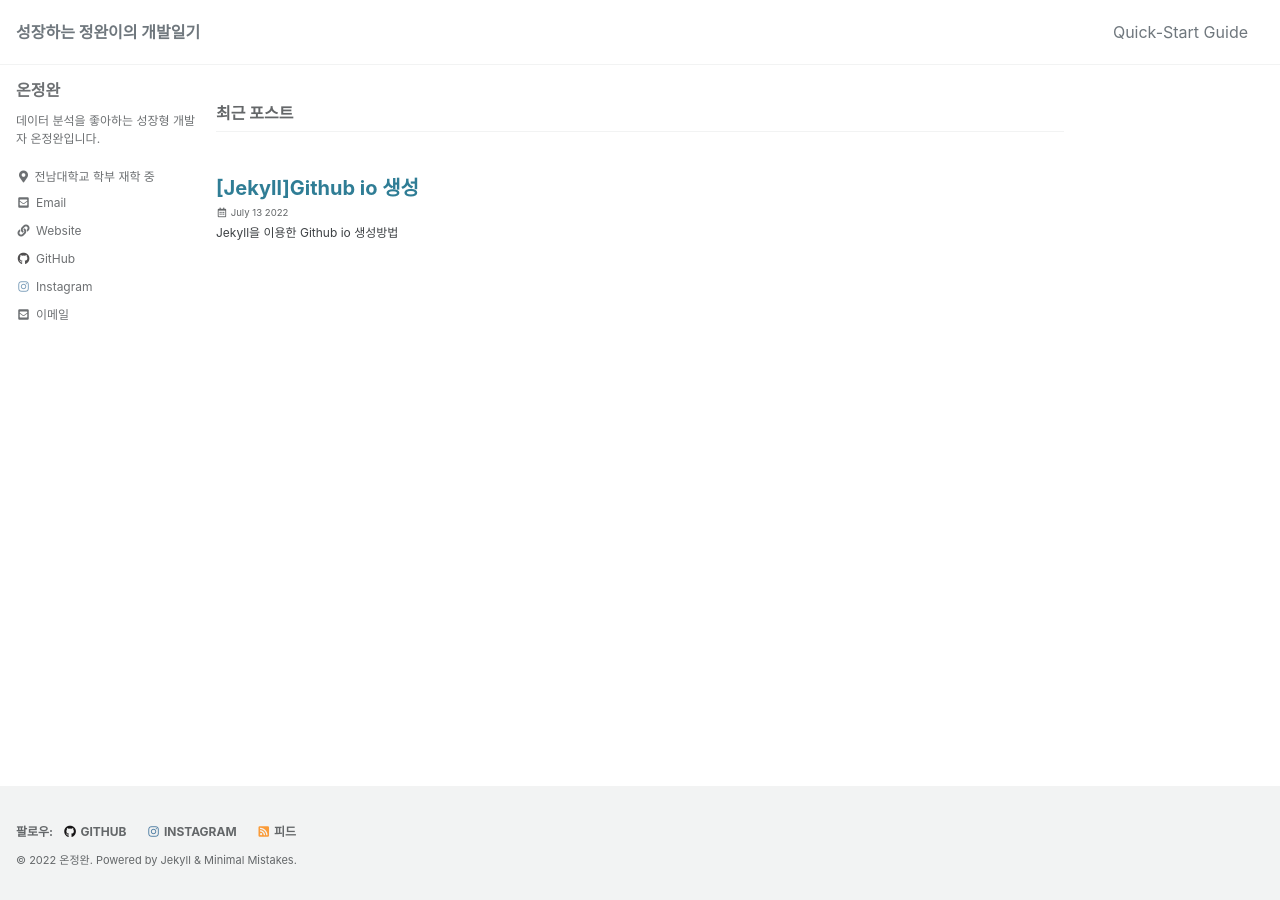
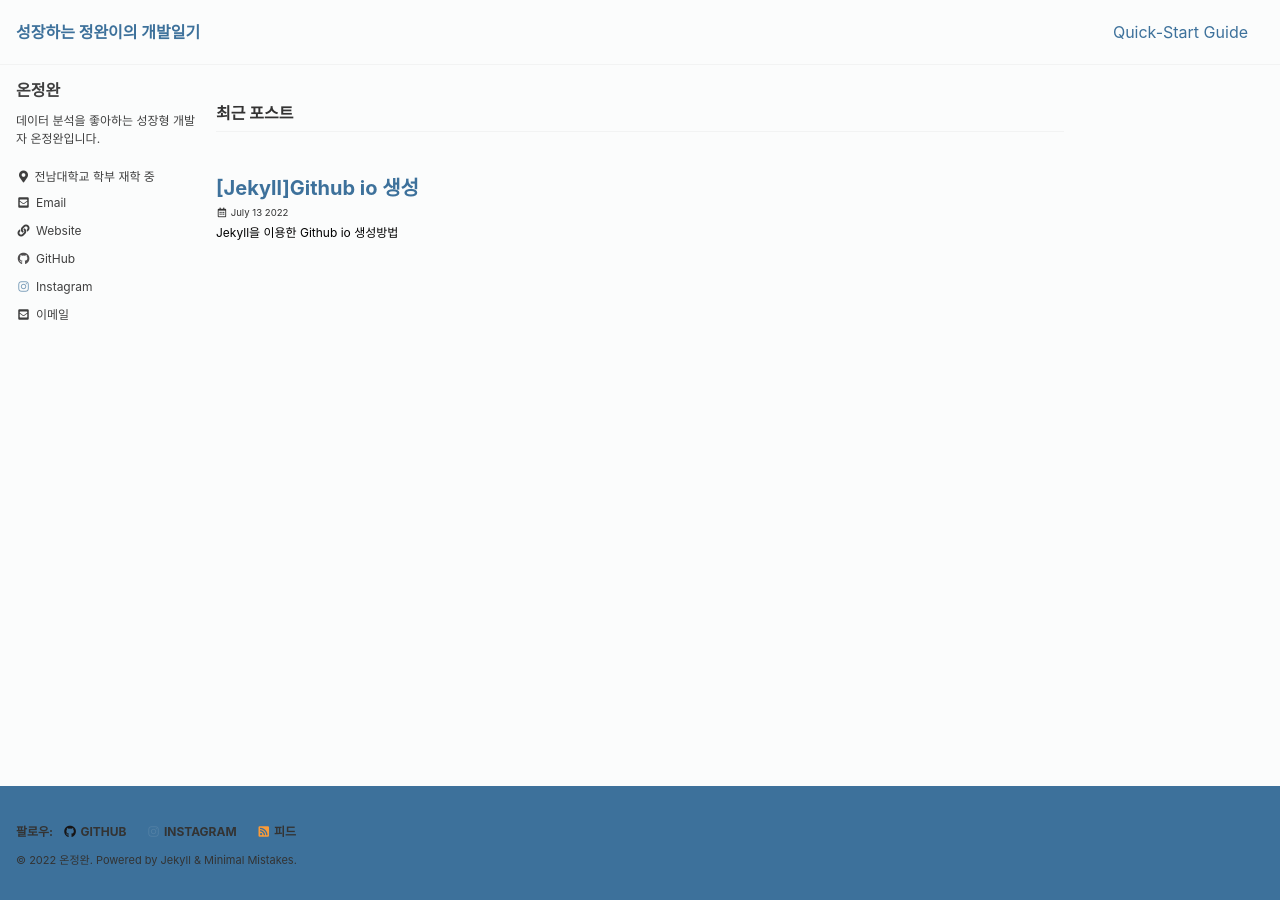
Before and after one commit to On-JungWoan/On-JungWoan.github.io, a Jekyll site: the page built from index.html, in a window 1280 px wide. Built offline with Jekyll 4.4.1, drawn with Linux system fonts in a browser that asks for light colours; cached includes are drawn as plain includes; the list of posts is cut into pages by our own code.

Commit message:
Update _default.scss

```diff
--- a/_sass/minimal-mistakes/skins/_default.scss
+++ b/_sass/minimal-mistakes/skins/_default.scss
@@ -3,3 +3,9 @@
    ========================================================================== */
 
 // Intentionally left blank
+
+$background-color: #fbfcfc !default; // 배경색
+$text-color: #000 !default; // 폰트색
+$primary-color: #3d719b !default; // 주 컨셉 색깔(상단 메뉴바의 밑줄, 목차 등)
+$footer-background-color:  #3d719b/* mix(#000, $background-color, 25%)*/ !default; // footer 색
+$link-color: #3d719b !default; // 링크색(글 제목)
```
